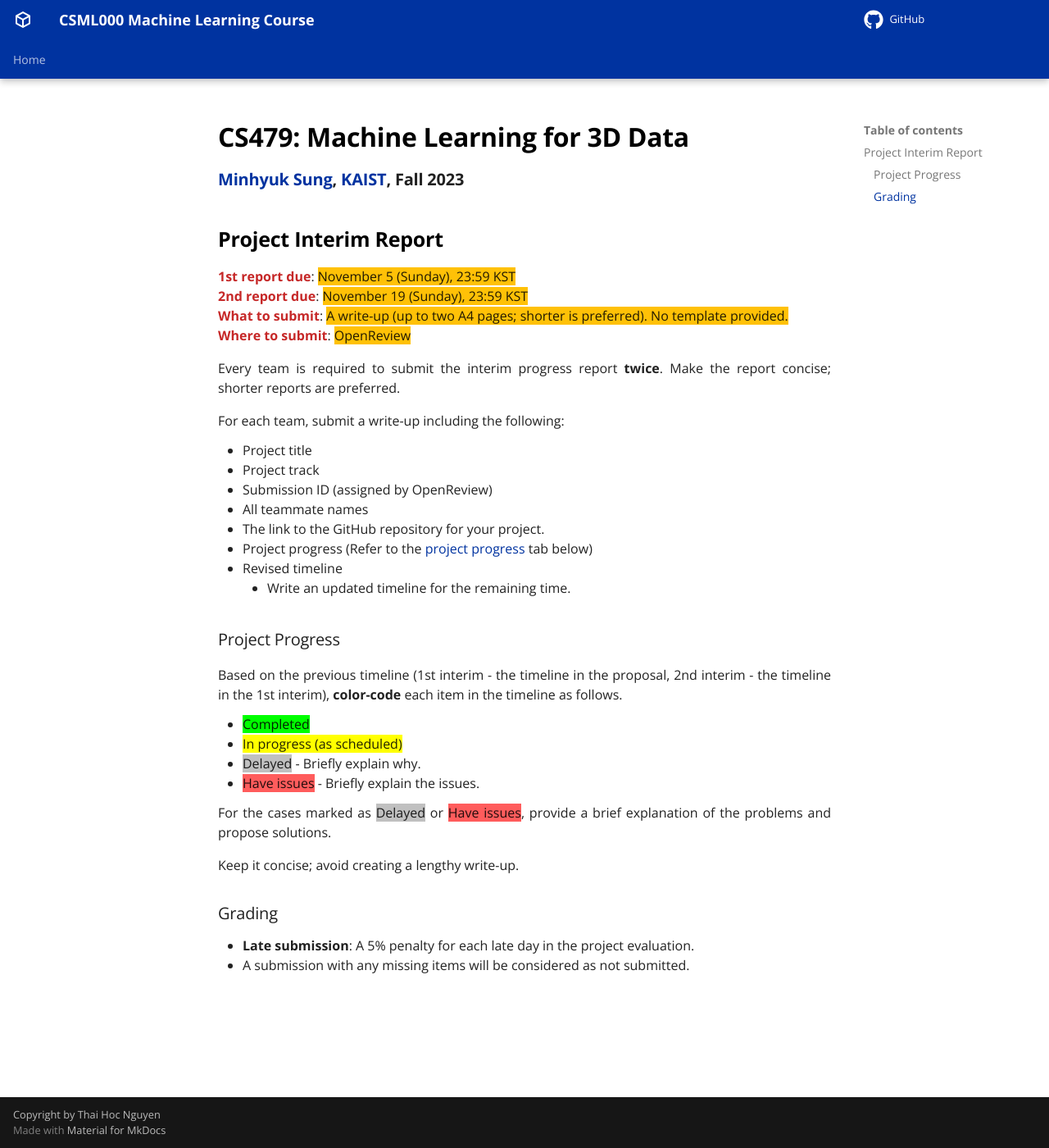
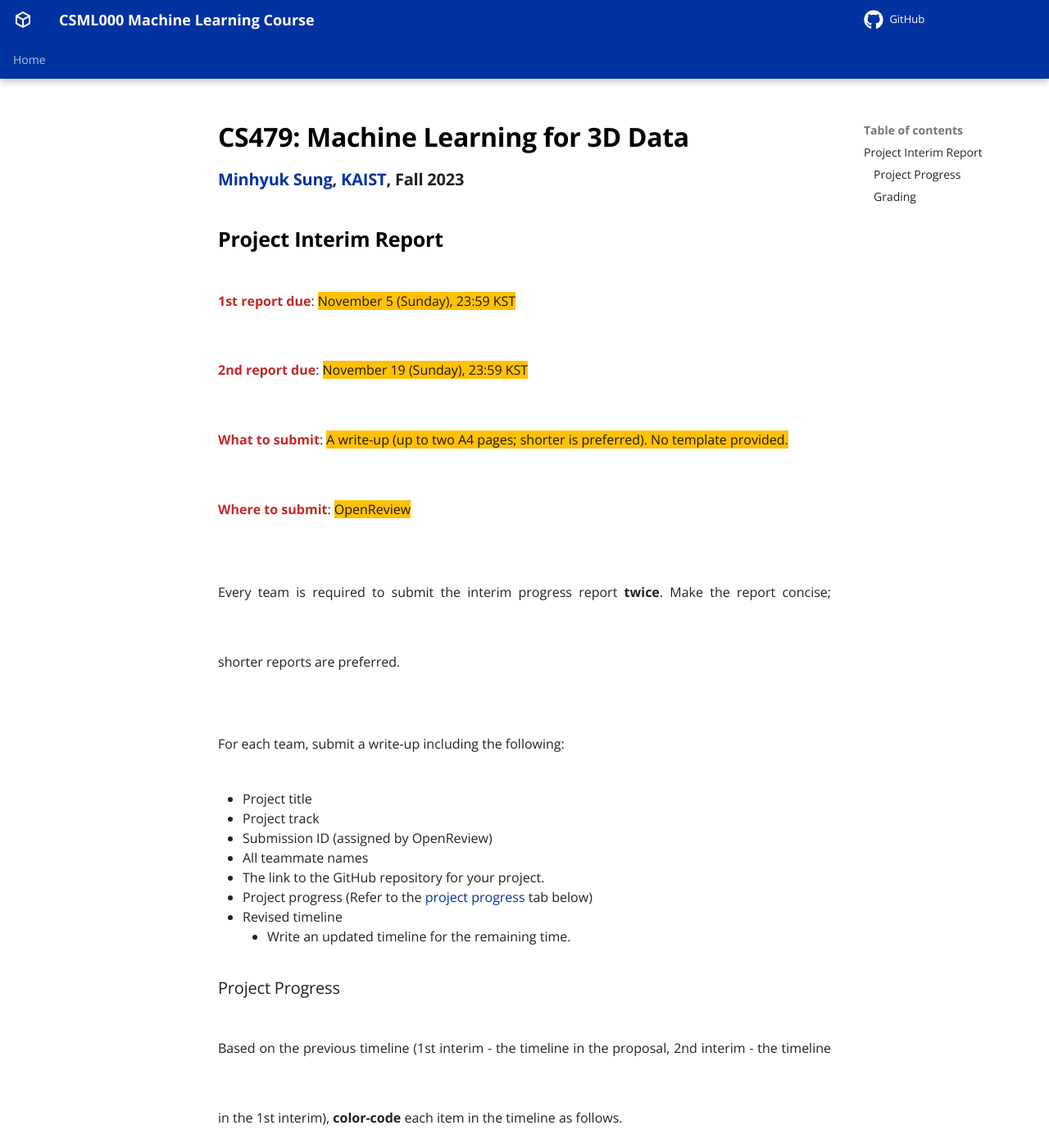
Before and after one commit to nthaihoc/iast-csml000, an MkDocs documentation site: the page built from docs/project-interim-report.md, in a window 1280 px wide and 1400 px high. Shown: the whole window at 82% size. Built offline with MkDocs 1.6.1 and Material for MkDocs 9.7.7, drawn with Linux system fonts in a browser that asks for light colours; comment, search, counter and statistics services are not loaded.

Commit message:
update course

```diff
--- a/docs/stylesheets/extra.css
+++ b/docs/stylesheets/extra.css
@@ -7,7 +7,7 @@
 p {
   text-align: justify;
   text-justify: inter-word;
-  line-height: 24px;
+  line-height: 5.3;
 }
 
 .md-grid {
```
